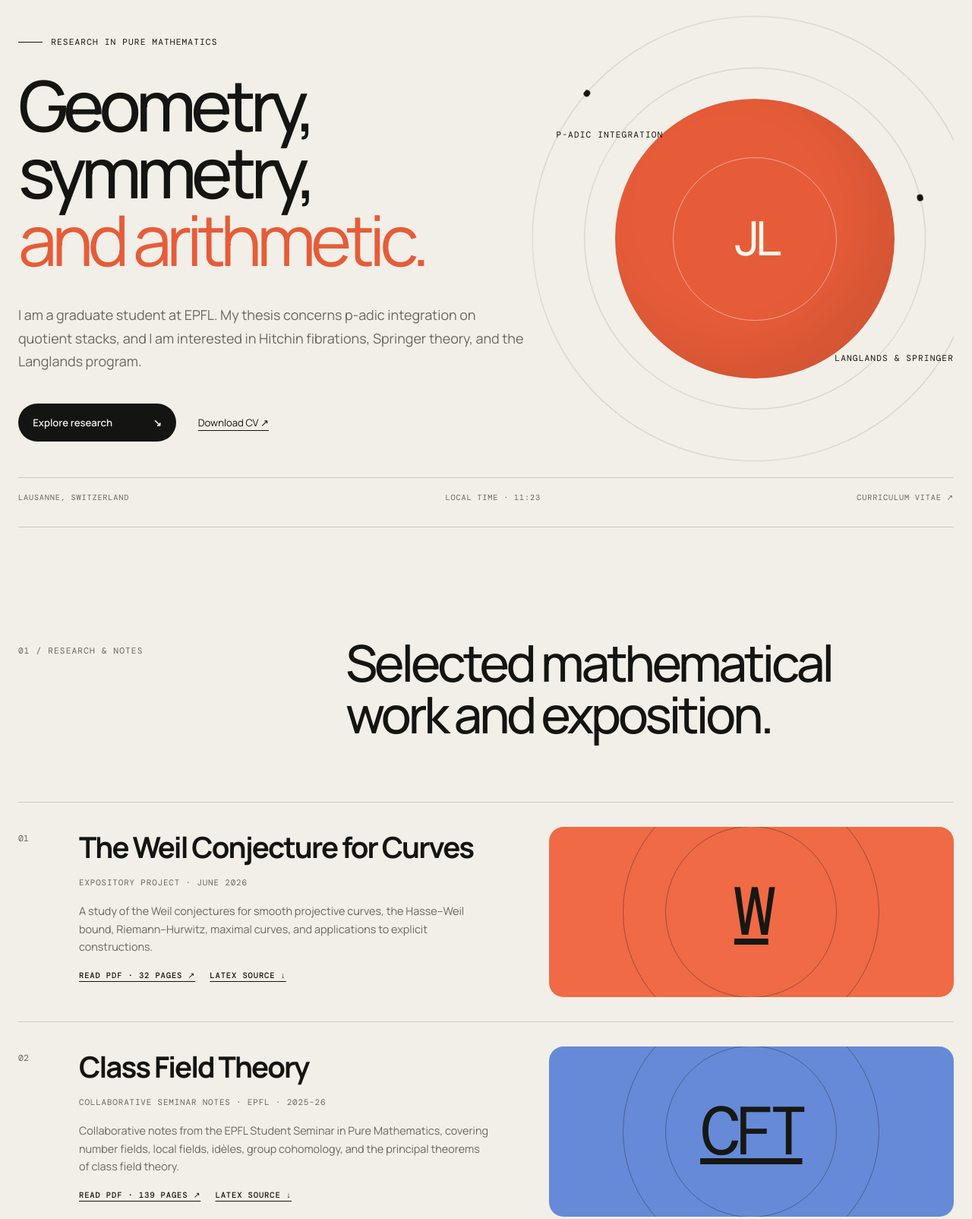
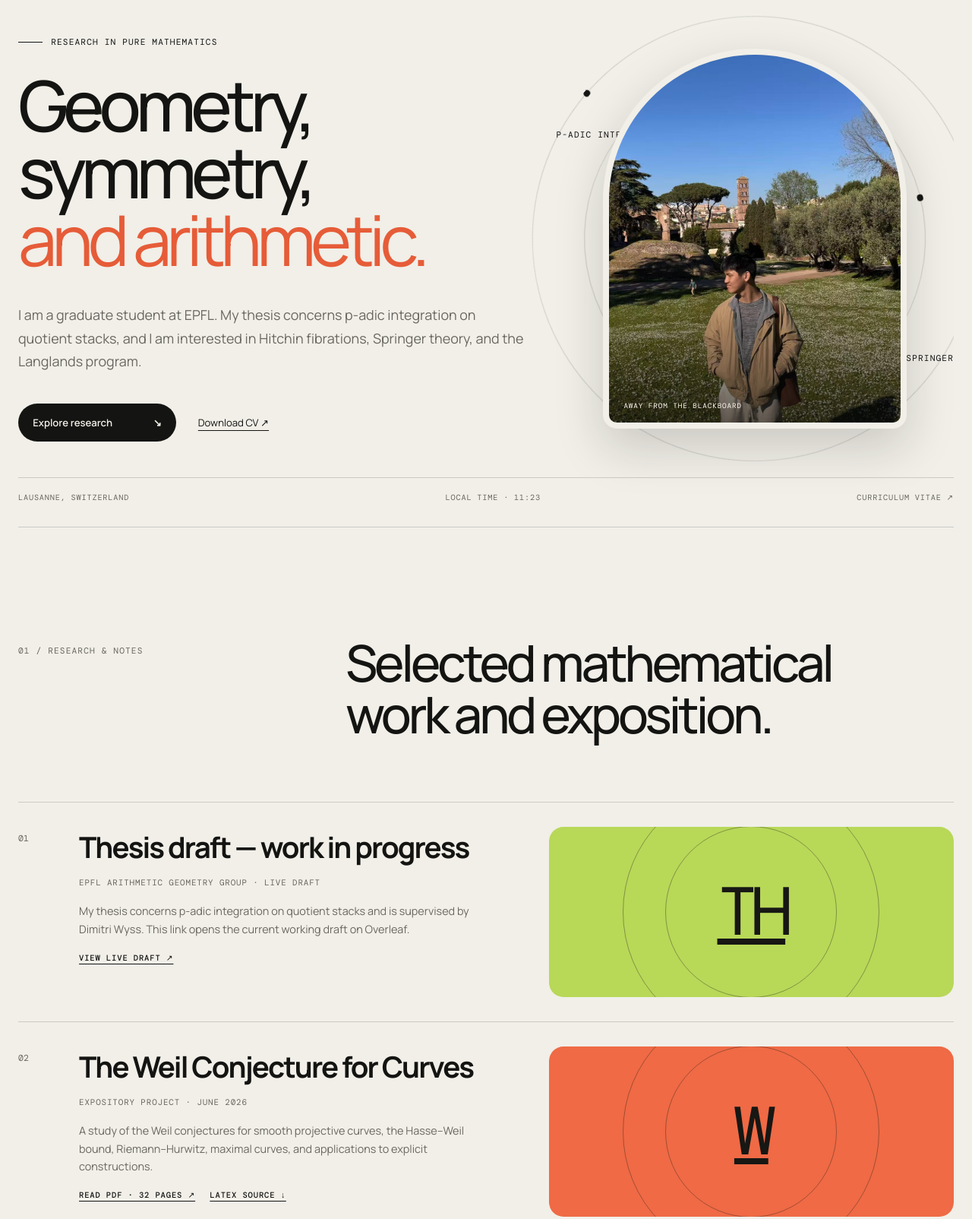
Before and after one commit to JLewis-ai/JLewis-ai.github.io, a plain HTML site: page index.html in a window 1280 px wide. Shown: the part 120-1724 px from the top of the page at 76% size. Drawn offline with nearby package versions, Linux system fonts and the light colour scheme; a web font is replaced by a local one.

Commit message:
Add portrait thesis draft and contact details

```diff
--- a/content.js
+++ b/content.js
@@ -13,6 +13,7 @@ window.PORTFOLIO = {
   availability: "Research in pure mathematics",
   phone: "+41 78 351 78 68",
   phoneHref: "+41783517868",
+  emails: ["lewlaflame@gmail.com", "junda.long@epfl.ch"],
   cv: "assets/Junda-Long-CV.pdf",
 
   intro:
@@ -27,6 +28,12 @@ window.PORTFOLIO = {
       period: "Current",
       role: "Graduate student",
       detail: "Thesis in the Arithmetic Geometry Group, supervised by Dimitri Wyss."
+    },
+    {
+      institution: "Harbin Institute of Technology, Shenzhen (HITSZ)",
+      period: "Undergraduate",
+      role: "Undergraduate degree",
+      detail: "Completed my undergraduate studies at HITSZ."
     },
     {
       institution: "University of Oxford",
@@ -85,6 +92,17 @@ window.PORTFOLIO = {
   projects: [
     {
       number: "01",
+      title: "Thesis draft — work in progress",
+      category: "EPFL Arithmetic Geometry Group · Live draft",
+      description:
+        "My thesis concerns p-adic integration on quotient stacks and is supervised by Dimitri Wyss. This link opens the current working draft on Overleaf.",
+      link: "https://www.overleaf.com/project/6ac4aabf8389108eef868ced/share#cb19f287f6897a4badc263c6edf6811359ad48b4a7f09ce3",
+      linkLabel: "View live draft",
+      color: "lime",
+      mark: "TH"
+    },
+    {
+      number: "02",
       title: "The Weil Conjecture for Curves",
       category: "Expository project · June 2026",
       description:
@@ -97,7 +115,7 @@ window.PORTFOLIO = {
       mark: "W"
     },
     {
-      number: "02",
+      number: "03",
       title: "Class Field Theory",
       category: "Collaborative seminar notes · EPFL · 2025–26",
       description:
--- a/index.html
+++ b/index.html
@@ -58,9 +58,10 @@
         <div class="hero-object reveal" aria-hidden="true">
           <div class="orbit orbit-one"></div>
           <div class="orbit orbit-two"></div>
-          <div class="hero-disc">
-            <span id="hero-initials">JL</span>
-          </div>
+          <figure class="hero-photo">
+            <img src="assets/junda-long.jpg" alt="" />
+            <figcaption>Away from the blackboard</figcaption>
+          </figure>
           <span class="object-label label-one">p-adic integration</span>
           <span class="object-label label-two">Langlands &amp; Springer</span>
         </div>
@@ -163,6 +164,7 @@
           </a>
           <div class="contact-details">
             <p><span>Address</span><strong id="contact-address">Rue de Genève 76, 1004 Lausanne, Switzerland</strong></p>
+            <p><span>Email</span><strong class="contact-email-list" id="contact-emails"></strong></p>
             <a id="cv-link-bottom" href="assets/Junda-Long-CV.pdf">Download CV <span>↓</span></a>
           </div>
         </div>
--- a/script.js
+++ b/script.js
@@ -26,6 +26,14 @@ for (const id of ["cv-link-top", "cv-link-meta", "cv-link-bottom"]) {
 const phoneLink = document.getElementById("phone-link");
 phoneLink.href = `tel:${data.phoneHref}`;
 phoneLink.firstChild.textContent = `${data.phone} `;
+
+const contactEmails = document.getElementById("contact-emails");
+data.emails.forEach((email) => {
+  const link = document.createElement("a");
+  link.href = `mailto:${email}`;
+  link.textContent = email;
+  contactEmails.appendChild(link);
+});
 
 const interestList = document.getElementById("interest-list");
 data.interests.forEach((interest) => {
--- a/styles.css
+++ b/styles.css
@@ -180,6 +180,38 @@ h1 {
   border-radius: 50%;
 }
 .hero-disc span { font: 300 4rem "DM Mono", monospace; letter-spacing: -.1em; }
+.hero-photo {
+  position: absolute;
+  z-index: 1;
+  top: 50%;
+  left: 50%;
+  width: min(25rem, 82%);
+  aspect-ratio: 4 / 5;
+  margin: 0;
+  overflow: hidden;
+  transform: translate(-50%, -50%);
+  border: .5rem solid var(--bg);
+  border-radius: 13rem 13rem var(--radius) var(--radius);
+  background: var(--surface);
+  box-shadow: 0 1.5rem 4rem rgba(20, 20, 18, .18);
+}
+.hero-photo::after {
+  content: "";
+  position: absolute;
+  inset: 55% 0 0;
+  background: linear-gradient(transparent, rgba(10, 10, 8, .65));
+}
+.hero-photo img { width: 100%; height: 100%; object-fit: cover; object-position: 56% center; }
+.hero-photo figcaption {
+  position: absolute;
+  z-index: 1;
+  left: 1.2rem;
+  bottom: 1rem;
+  color: #fff8ef;
+  font: 400 .58rem "DM Mono", monospace;
+  text-transform: uppercase;
+  letter-spacing: .1em;
+}
 .orbit {
   position: absolute;
   top: 50%; left: 50%;
@@ -440,7 +472,7 @@ h1 {
 .contact-email:hover span { transform: translate(.35rem, -.35rem); }
 .contact-details {
   display: grid;
-  grid-template-columns: 1fr auto;
+  grid-template-columns: 1fr 1fr auto;
   align-items: end;
   gap: 2rem;
   margin-top: 3rem;
@@ -453,6 +485,9 @@ h1 {
   opacity: .72;
 }
 .contact-details strong { font-size: .9rem; font-weight: 500; }
+.contact-email-list { display: grid; gap: .4rem; }
+.contact-email-list a { color: inherit; text-decoration: none; }
+.contact-email-list a:hover { text-decoration: underline; text-underline-offset: .25rem; }
 .contact-details > a {
   padding: .9rem 1.2rem;
   border: 1px solid currentColor;
```
Also changed, not shown: assets/junda-long.jpg (added).
